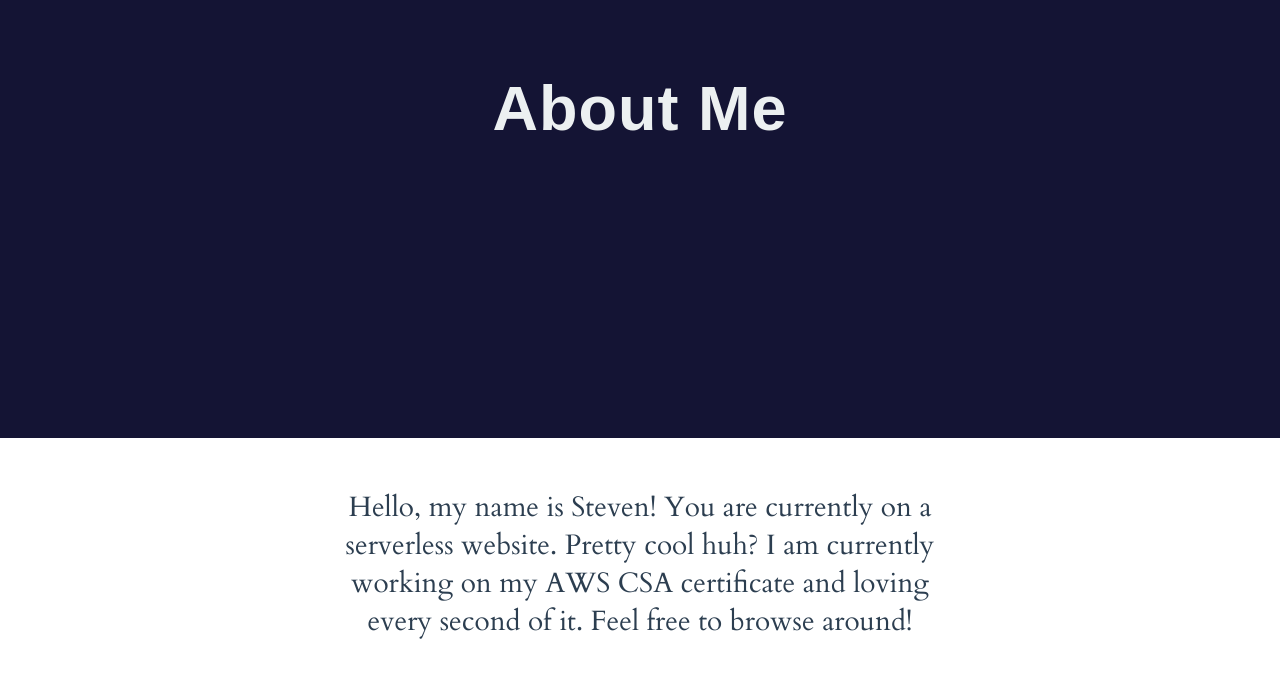
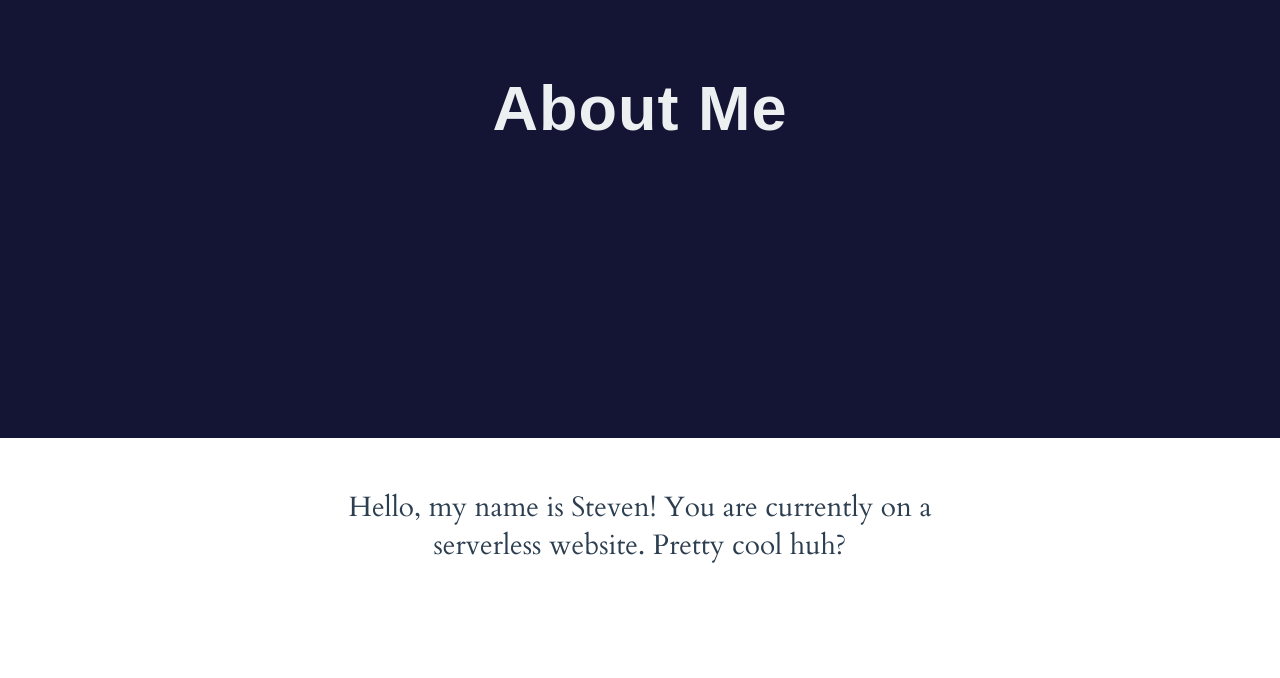
Before and after one commit to stevejoluc/my-portfolio, a plain HTML site: page index.html in a window 1280 px wide. Shown: the part 1668-2346 px from the top of the page. Drawn offline with Linux system fonts and the light colour scheme.

Commit message:
Update index.html

```diff
--- a/index.html
+++ b/index.html
@@ -119,8 +119,7 @@
     <section class="section section--alignCentered section--description">
       <p class="color--darkgrey section__description">
         Hello, my name is Steven! You are currently on a serverless website.
-        Pretty cool huh? I am currently working on my AWS CSA certificate
-        and loving every second of it. Feel free to browse around!
+        Pretty cool huh?
       </p>
 
     <div class="background--skyBlue modal--closed">
```
